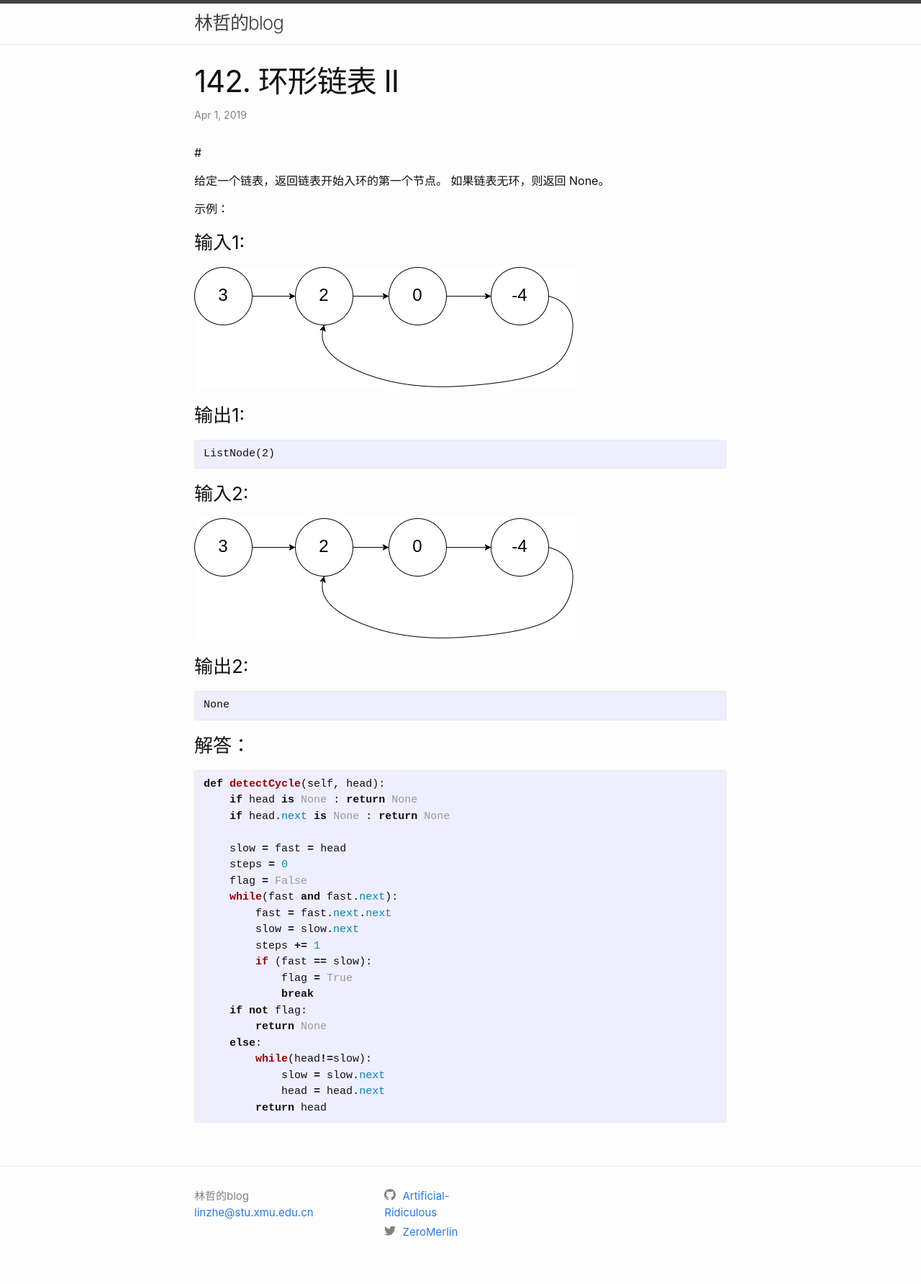
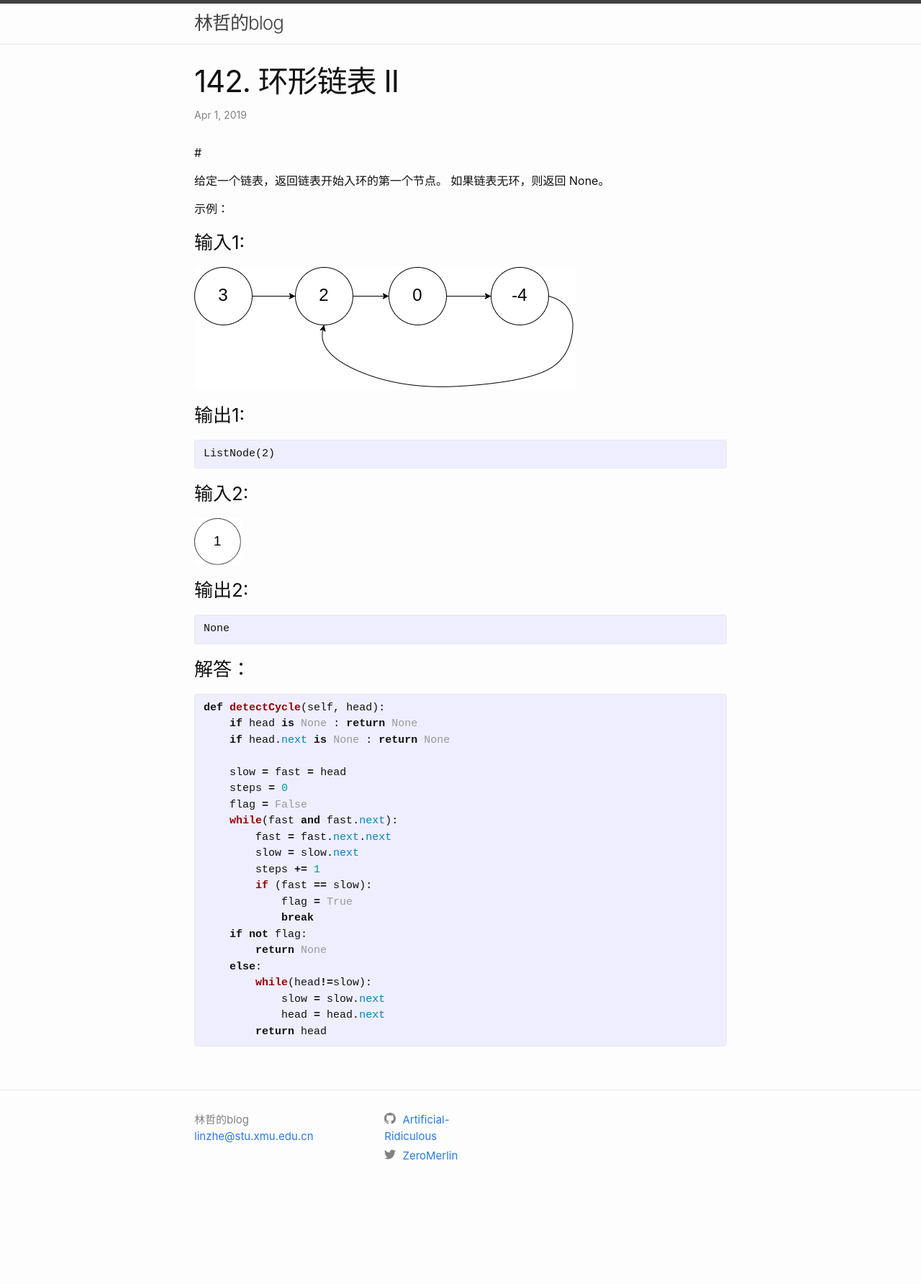
Before and after one commit to Artificial-Ridiculous/Artificial-Ridiculous.github.io, a Jekyll site: the page built from _posts/2019-04-01-142. 环形链表 II.markdown, in a window 1280 px wide. Shown: the whole page at 72% size. Built offline with Jekyll 4.4.1, drawn with Linux system fonts in a browser that asks for light colours; after the commit the page ends 1678 px from its top, so only the background shows below that.

Commit message:
Update 2019-04-01-142. 环形链表 II.markdown

````diff
--- a/_posts/2019-04-01-142. 环形链表 II.markdown
+++ b/_posts/2019-04-01-142. 环形链表 II.markdown
@@ -19,7 +19,7 @@ ListNode(2)
 ```
 
 ### 输入2:
-![ListNode]({{ "/PNG/142_circularlinkedlist_test1.png" | absolute_url }})
+![ListNode]({{ "/PNG/142_circularlinkedlist_test3.png" | absolute_url }})
 
 ### 输出2:
 ```Python
````
